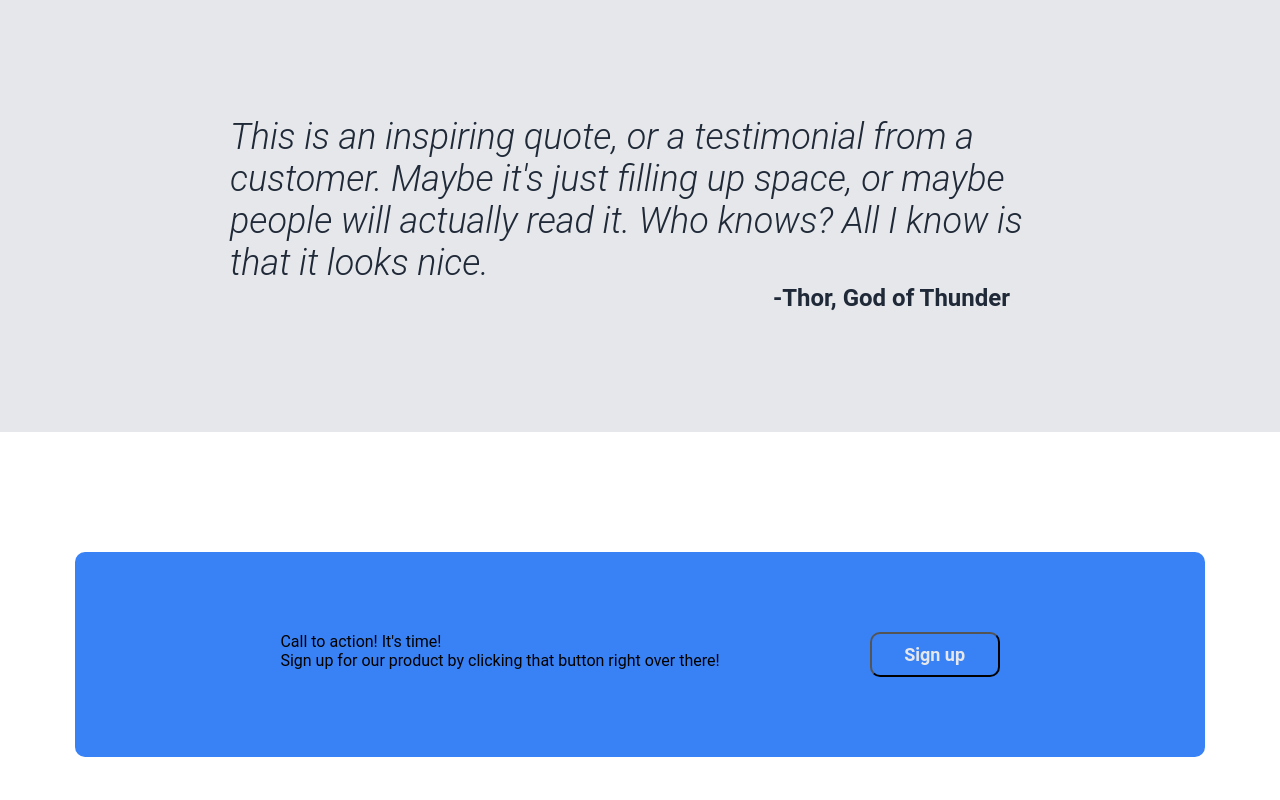
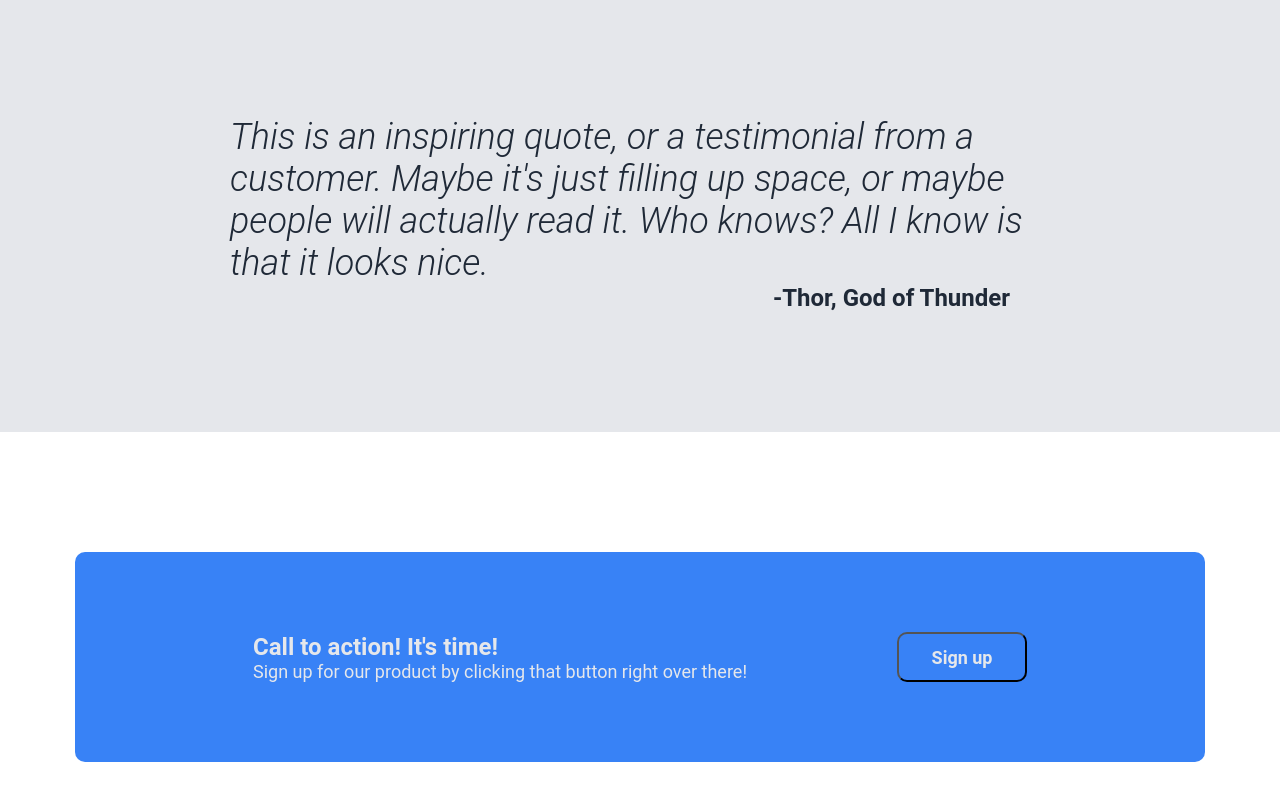
Before and after one commit to SVENTRIPIKAL/Odin-Landing-Page, a plain HTML site: page index.html in a window 1280 px wide. Shown: the part 1175-1975 px from the top of the page. Drawn offline with Linux system fonts and the light colour scheme.

Commit message:
Update signup text & button values

```diff
--- a/index.html
+++ b/index.html
@@ -95,7 +95,7 @@
                     <div class="main-text">
                         Call to action! It's time!
                     </div>
-                    <div class="additional-text">
+                    <div id="secondary-text">
                         Sign up for our product by clicking
                         that button right over there!
                     </div>
--- a/style/style.css
+++ b/style/style.css
@@ -133,10 +133,22 @@
     gap: 150px;
     padding-block: 80px;
     background-color: #3882f6;
+    align-items: flex-end;
+}
+
+#signup .main-text {
+    color: #E5E7EB;
+    font-size: 24px;
+    font-weight: bold;
+}
+
+#signup button {
+    height: 50px;
 }
 
 
 
+/* ADDITIONAL */
 * {
     font-family: Roboto, system-ui, -apple-system, BlinkMacSystemFont, 'Segoe UI', Roboto, Oxygen, Ubuntu, Cantarell, 'Open Sans', 'Helvetica Neue', sans-serif;
 }
```
